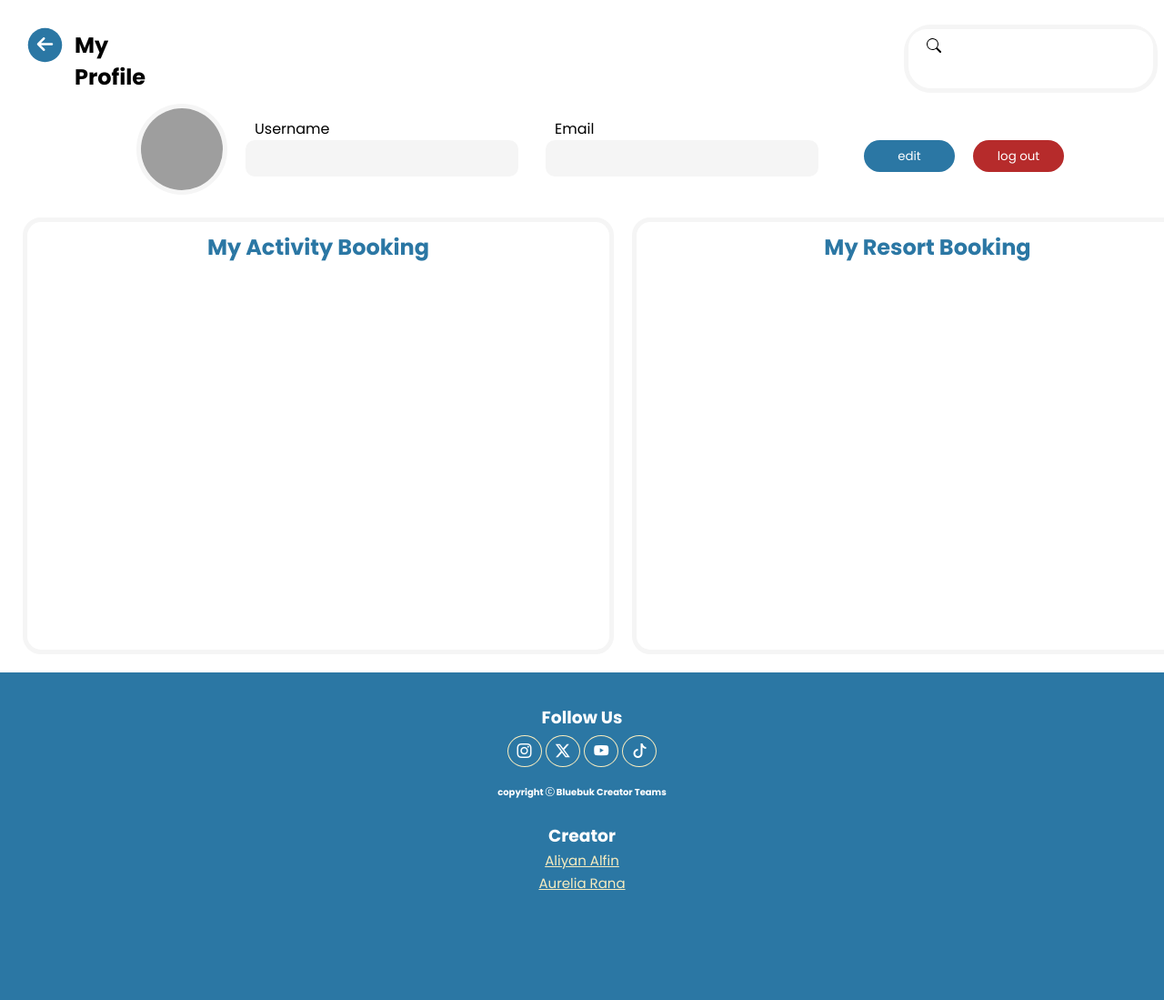
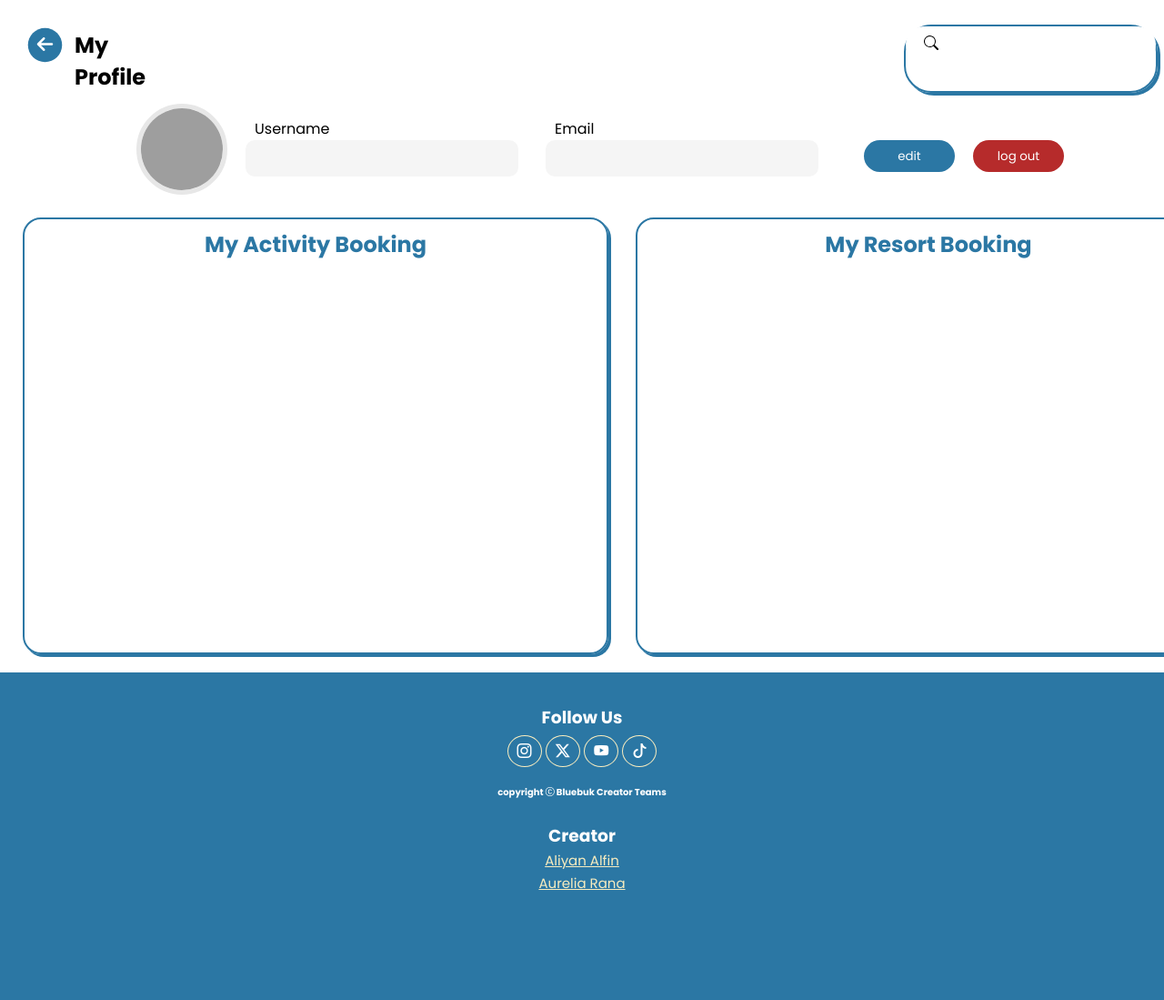
Before and after one commit to alfinizz12/project-pwd, a PHP site: page /profile.php in a window 1280 px wide. Shown: the whole page at 91% size. Run offline with PHP 8.4, Linux system fonts and the light colour scheme; the visitor is signed in with stand-in values (Sample User, id 1); data that the repository does not hold is empty; some libraries are stand-ins or nearby versions; grey boxes are pictures that could not be loaded.

Commit message:
Update style.css
css lagi

```diff
--- a/style.css
+++ b/style.css
@@ -700,8 +728,8 @@
     border-right: 0;
     border: none ;
     outline: none;
-    color: #209785;
-    border-bottom: 1px solid #209785;
+    color: #2b77a4;
+    border-bottom: 1px solid #2b77a4;
     background: transparent;
 }
 .login-button {
@@ -713,15 +741,15 @@
     font-weight: bold;
     margin: 20px 20px auto;
     color: #ffffff;
-    background: #209785;
+    background: #2b77a4;
     border: none;
     outline: none;
     border-radius: 30px;
 }
 .login-button:hover {
-    color: #209785;
+    color: #2b77a4;
     background: #c1f1ea;
-    border: #209785 1px solid;
+    border: #2b77a4 1px solid;
 }
 .login-title {
     margin-bottom: 20px;
@@ -786,7 +814,7 @@
     padding: 0px 20px;
 }
 .my-profile img {
-    border: solid 5px rgb(245, 245, 245);
+    border: solid 5px rgb(231, 231, 231);
     width: 100px;
     height: 100px;
     border-radius: 100%;
@@ -844,7 +872,8 @@
     float: right;
     margin-top: 20px;
     margin-left: 800px;
-    border: solid 5px rgb(245, 245, 245);
+    border: solid 2px #2b77a4;
+    box-shadow: 3px 3px #2b77a4;
     border-radius: 30px;
 }
 .logout-btn button:hover {
@@ -873,13 +901,14 @@
     border: solid 5px rgb(245, 245, 245);
 }
 .act-bookinglist, .rst-bookinglist {
-    border: solid 5px rgb(245, 245, 245);
+    border: solid 2px #2b77a4;
+    box-shadow: 3px 3px #2b77a4;
     border-radius: 20px;
     height: 480px;
     padding: 10px;
 }
 .rst-bookinglist {
-    margin-left: 20px;
+    margin-left: 30px;
 }
 
 .ticket-book {
```
Also changed, not shown: other parts of style.css (+51 -14 lines).
